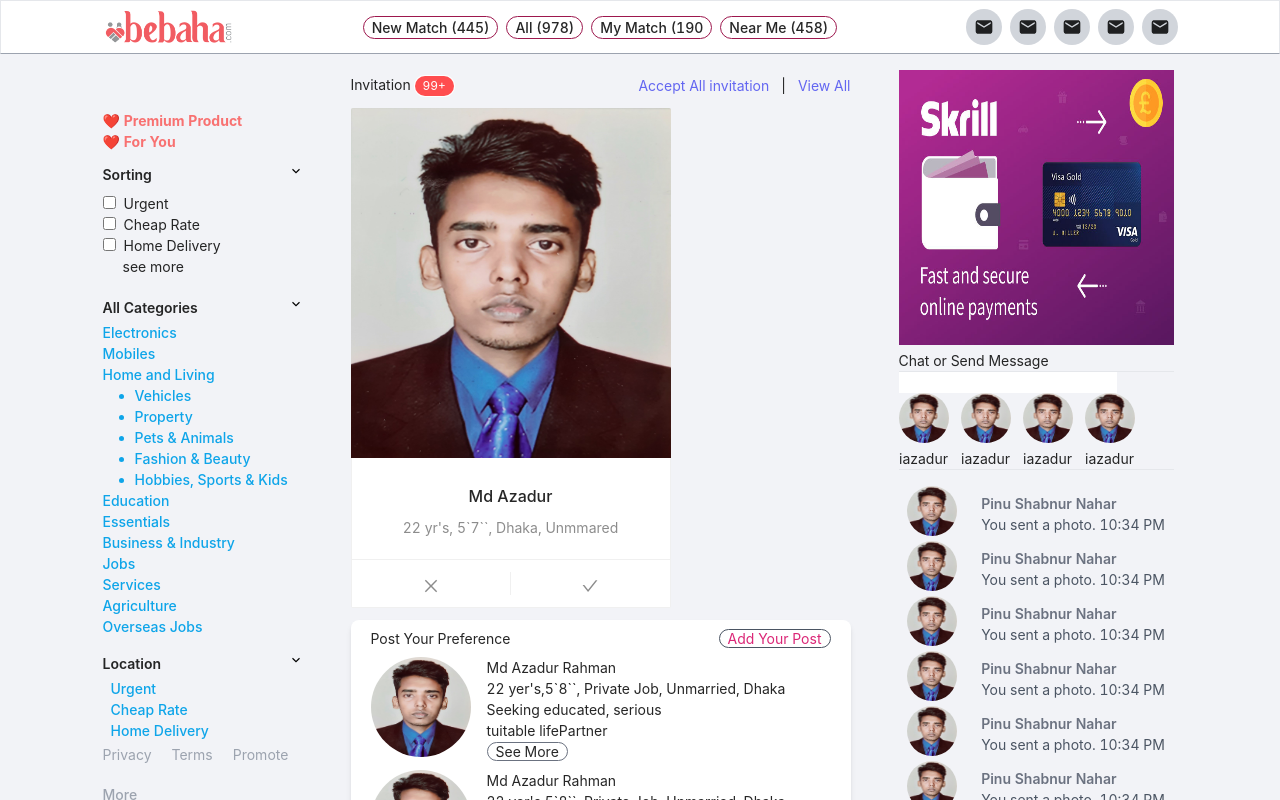
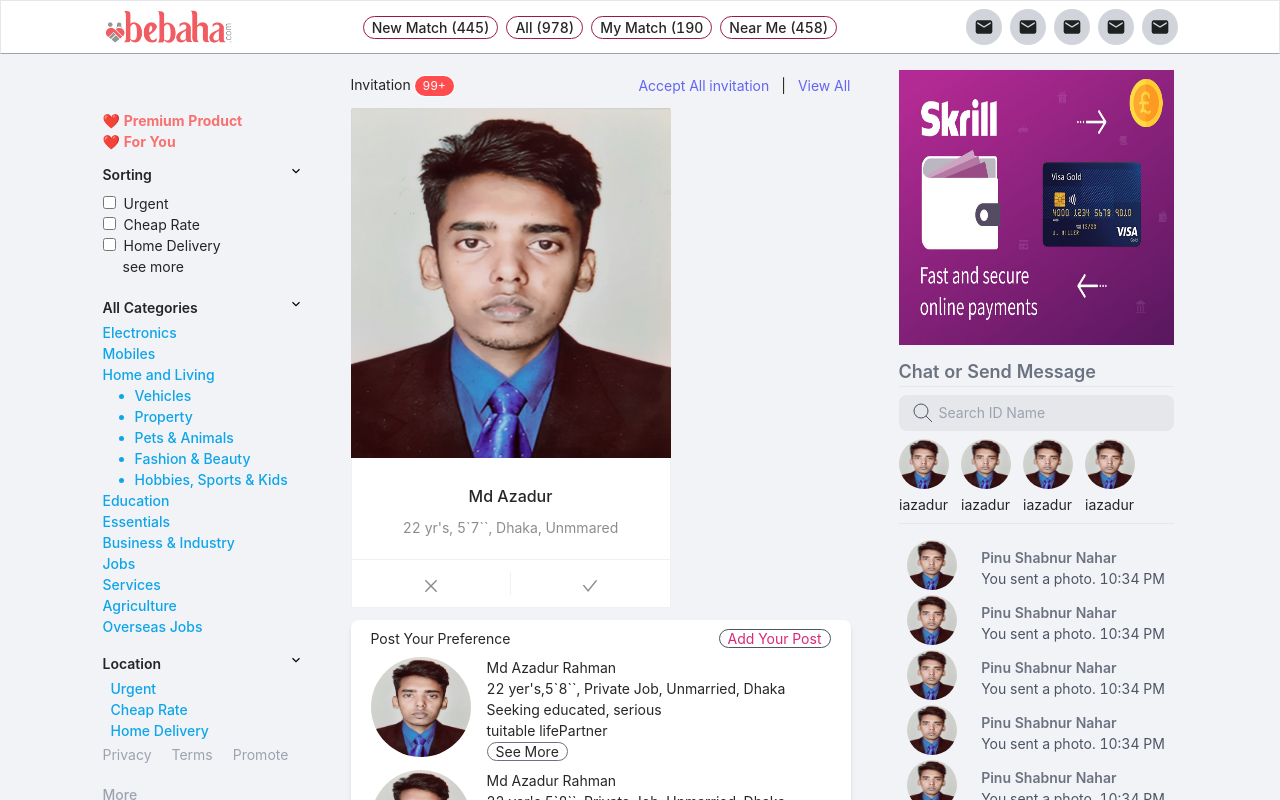
Before and after one commit to iazadur/bebaha, a Next.js app: page / in a window 1280 px wide. Shown: the top 800 px of the page. Built offline with nearby package versions, Linux system fonts and the light colour scheme.

Commit message:
complete 80% rightside bar

```diff
--- a/components/RightSideBar/RightSideBar.jsx
+++ b/components/RightSideBar/RightSideBar.jsx
@@ -7,10 +7,21 @@ const RightSideBar = () => {
             <div className="pt-2">
                 <Image src="/img/skrill.jpeg" alt="" width="275" height={"275"} />
             </div>
-            <div className="">
-                Chat or Send Message
+            <div className="my-2">
+               <h3 className='text-lg text-gray-500 font-semibold'> Chat or Send Message</h3>
                 <hr />
-                <input type="text" />
+
+                <form >
+                    <div className="relative text-gray-600 focus-within:text-gray-400 my-2">
+                        <span className="absolute inset-y-0 left-0 flex items-center pl-2">
+                            <button type="submit" className="p-1 focus:outline-none focus:shadow-outline">
+                                <svg fill="none" stroke="currentColor" viewBox="0 0 24 24" className="w-6 h-6"><path d="M21 21l-6-6m2-5a7 7 0 11-14 0 7 7 0 0114 0z"></path></svg>
+                            </button>
+                        </span>
+                        <input type="search" name="q" className="py-2 text-sm text-white bg-gray-200 rounded-lg pl-10 focus:outline-none focus:bg-white focus:text-gray-700 w-full" placeholder="Search ID Name" />
+                    </div>
+                </form>
+
                 <div className="flex gap-x-3">
 
                     {Array.from({ length: 4 }).map((_, idx) => (
@@ -22,8 +33,8 @@ const RightSideBar = () => {
                         </div>
                     ))}
                 </div>
-                <hr />
             </div>
+            <hr />
             <div className="my-4">
 
                 {Array.from({ length: 10 }).map((_, idx) => (
```
